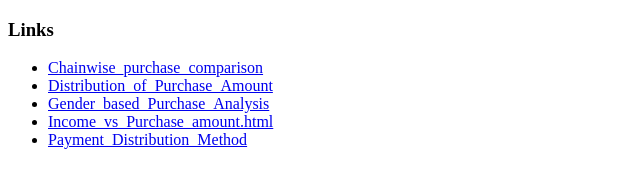
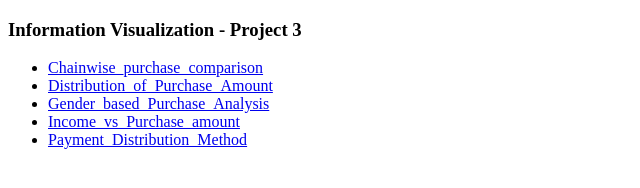
Before and after one commit to SaiShivani9/Project3, a plain HTML site: page index.html in a window 1280 px wide. Shown: the whole page, without its empty margins (0-640 px from the left). Drawn offline with Linux system fonts and the light colour scheme.

Commit message:
final commit

```diff
--- a/index.html
+++ b/index.html
@@ -6,7 +6,7 @@
 </head>
 
 <body>
-	<h3>Links</h3>
+	<h3>Information Visualization - Project 3</h3>
 	<ul>
 	<li>
 	<a href="Chainwise_purchase_comparison.html">Chainwise_purchase_comparison</a>
@@ -18,7 +18,7 @@
 	<a href="Gender_based_Purchase_Analysis.html">Gender_based_Purchase_Analysis</a>
 	</li>
     <li>
-    <a href="Income_vs_Purchase_amount.html">Income_vs_Purchase_amount.html</a>
+    <a href="Income_vs_Purchase_amount.html">Income_vs_Purchase_amount</a>
     </li>
     <li>
     <a href="Payment_Distribution_Method.html">Payment_Distribution_Method</a>
```
